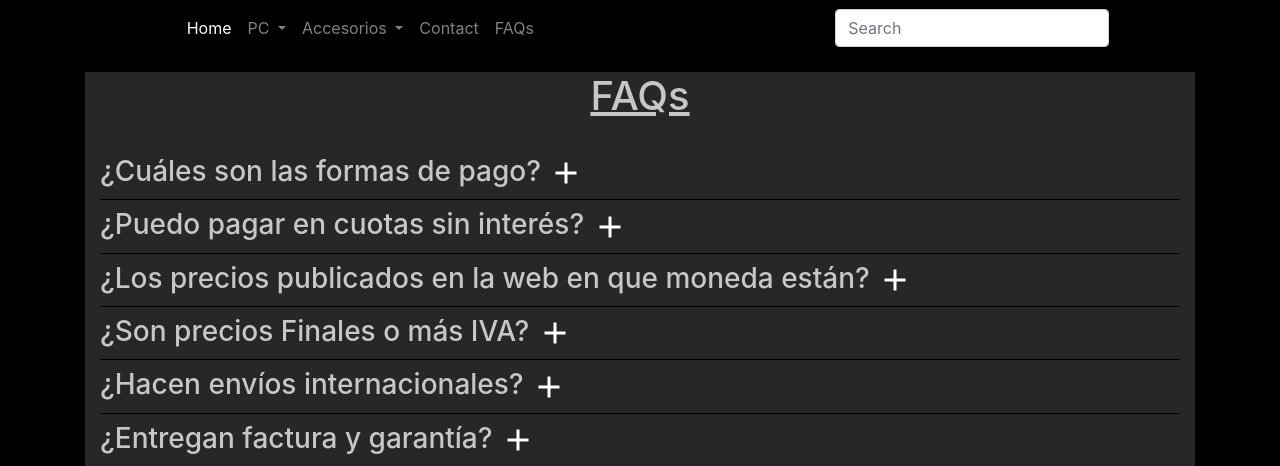
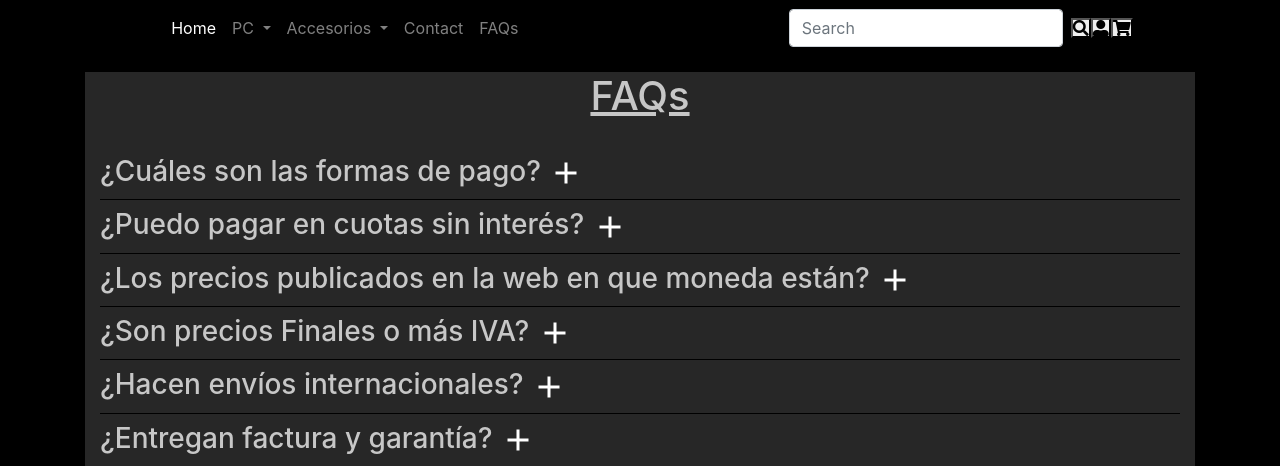
Before and after one commit to Enzocons/proyecto_integrador, a PHP site: page /faqs.php in a window 1280 px wide. Shown: the top 466 px of the page. Run offline with PHP 8.4, Linux system fonts and the light colour scheme; some libraries are stand-ins or nearby versions.

Commit message:
cambios en el faq

```diff
--- a/css/style.css
+++ b/css/style.css
@@ -29,9 +29,7 @@ hr {
     display: none;
 }*/
 
-button{
+section button{
     border: none;
-}
-button{
     background-color: rgba(000, 000, 000, 0.0);
 }
--- a/faqs.php
+++ b/faqs.php
@@ -6,6 +6,7 @@
     <meta http-equiv="X-UA-Compatible" content="ie=edge">
     <title>FAQs</title>
     <link rel="stylesheet" href="https://stackpath.bootstrapcdn.com/bootstrap/4.3.1/css/bootstrap.min.css" integrity="sha384-ggOyR0iXCbMQv3Xipma34MD+dH/1fQ784/j6cY/iJTQUOhcWr7x9JvoRxT2MZw1T" crossorigin="anonymous">
+    <link rel="stylesheet" href="https://use.fontawesome.com/releases/v5.8.1/css/all.css" integrity="sha384-50oBUHEmvpQ+1lW4y57PTFmhCaXp0ML5d60M1M7uH2+nqUivzIebhndOJK28anvf" crossorigin="anonymous">
     <link rel="stylesheet" href="css/style.css">
 </head>
 <body>
```
